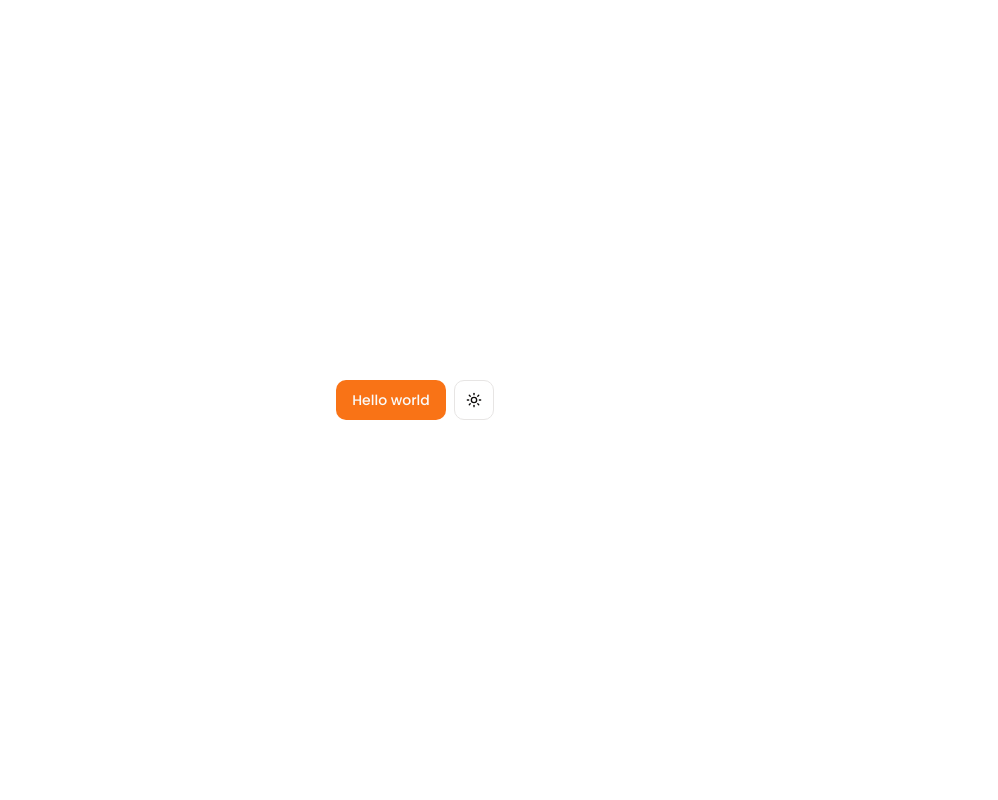
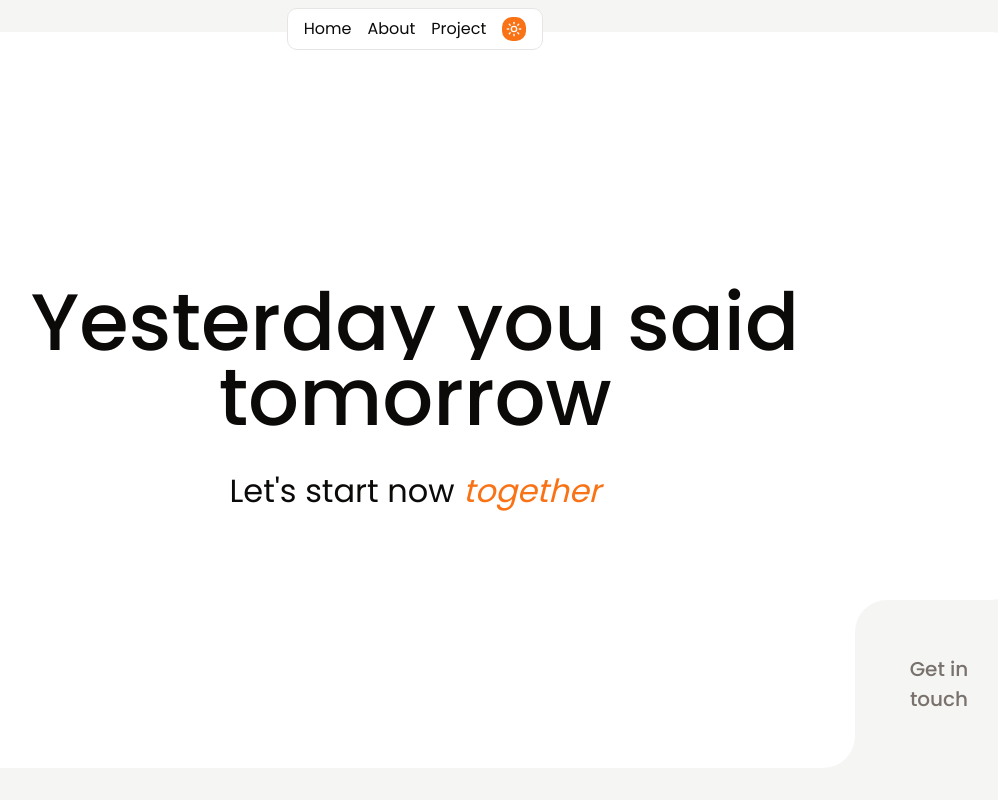
Before and after one commit to remus00/portfolio-remus, a Next.js app: page / in a window 1280 px wide. Shown: the top 800 px of the page, without its empty margins (225-1223 px from the left). Built offline with nearby package versions, Linux system fonts and the light colour scheme.

Commit message:
add hero section

```diff
--- a/app/globals.css
+++ b/app/globals.css
@@ -8,7 +8,7 @@ body {
 
 @layer base {
     :root {
-        --background: 0 0% 100%;
+        --background: 60 4.8% 95.9%;
         --foreground: 20 14.3% 4.1%;
         --card: 0 0% 100%;
         --card-foreground: 20 14.3% 4.1%;
@@ -36,7 +36,7 @@ body {
     }
 
     .dark {
-        --background: 20 14.3% 4.1%;
+        --background: 12 6.5% 15.1%;
         --foreground: 60 9.1% 97.8%;
         --card: 20 14.3% 4.1%;
         --card-foreground: 60 9.1% 97.8%;
@@ -71,3 +71,11 @@ body {
         @apply bg-background text-foreground;
     }
 }
+
+.line {
+    @apply overflow-hidden;
+}
+
+.word {
+    @apply translate-y-full;
+}
--- a/app/page.tsx
+++ b/app/page.tsx
@@ -1,11 +1,17 @@
-import { ThemeToggleButton } from '@/components/custom/theme-toggle-button';
-import { Button } from '@/components/ui/button';
+import { AboutSection } from '@/components/section/about';
+import { Experience } from '@/components/section/experience';
+import { Hero } from '@/components/section/hero';
+import { Navbar } from '@/components/section/navbar';
+import { Projects } from '@/components/section/projects';
 
 export default function Home() {
     return (
-        <div className="flex h-screen w-full items-center justify-center gap-2">
-            <Button> Hello world</Button>
-            <ThemeToggleButton />
+        <div className="flex h-fit w-full flex-col items-center justify-center bg-background">
+            <Navbar />
+            <Hero />
+            <AboutSection />
+            <Experience />
+            <Projects />
         </div>
     );
 }
--- /dev/null
+++ b/components/custom/cut-out-container.tsx
@@ -0,0 +1,28 @@
+import { HTMLAttributes, ReactNode } from 'react';
+
+interface Props extends HTMLAttributes<HTMLDivElement> {
+    children: ReactNode;
+    button: ReactNode;
+}
+
+export const CutOutContainer = ({ children, button, ...rest }: Props) => {
+    return (
+        <div className="relative flex h-screen w-full bg-background" {...rest}>
+            <div className="absolute left-1/2 top-1/2 h-[calc(100vh-64px)] w-[calc(100vw-64px)] -translate-x-1/2 -translate-y-1/2 rounded-[32px] bg-card">
+                <div className="flex h-full w-full items-center justify-center">
+                    {children}
+                </div>
+            </div>
+            <div className="absolute bottom-[32px] right-[32px] flex size-[168px] items-center justify-center rounded-tl-[32px] bg-background p-8">
+                {button}
+            </div>
+            <div className="absolute bottom-[32px] right-[200px] size-[50px] bg-background">
+                <div className="h-full w-full rounded-br-[32px] bg-card"></div>
+            </div>
+
+            <div className="absolute bottom-[200px] right-[32px] size-[50px] bg-background">
+                <div className="h-full w-full rounded-br-[32px] bg-card"></div>
+            </div>
+        </div>
+    );
+};
--- a/components/custom/theme-toggle-button.tsx
+++ b/components/custom/theme-toggle-button.tsx
@@ -17,7 +17,7 @@ export function ThemeToggleButton() {
     return (
         <DropdownMenu>
             <DropdownMenuTrigger asChild>
-                <Button variant="outline" size="icon">
+                <Button variant="default" size="icon" className="!size-[24px]">
                     <Sun className="h-[1.2rem] w-[1.2rem] rotate-0 scale-100 transition-all dark:-rotate-90 dark:scale-0" />
                     <Moon className="absolute h-[1.2rem] w-[1.2rem] rotate-90 scale-0 transition-all dark:rotate-0 dark:scale-100" />
                     <span className="sr-only">Toggle theme</span>
--- /dev/null
+++ b/components/section/about.tsx
@@ -0,0 +1,7 @@
+export const AboutSection = () => {
+    return (
+        <section id="about" className="h-[50vh] w-full">
+            AboutSection
+        </section>
+    );
+};
--- /dev/null
+++ b/components/section/experience.tsx
@@ -0,0 +1,7 @@
+export const Experience = () => {
+    return (
+        <section id="experience" className="h-[50vh] w-full">
+            Experience
+        </section>
+    );
+};
--- /dev/null
+++ b/components/section/hero.tsx
@@ -0,0 +1,58 @@
+'use client';
+import useTextRevealAnimation from '@/hooks/use-text-reveal-animation';
+import { motion } from 'motion/react';
+import { useEffect } from 'react';
+import { CutOutContainer } from '../custom/cut-out-container';
+import { Button } from '../ui/button';
+
+export const Hero = () => {
+    const { scope: h1Scope, entranceAnimation: h1Animation } = useTextRevealAnimation();
+    const { scope: pScope, entranceAnimation: pAnimation } = useTextRevealAnimation();
+    const { scope: btnTextScope, entranceAnimation: btnTextAnimation } =
+        useTextRevealAnimation();
+
+    useEffect(() => {
+        h1Animation().then(() => pAnimation().then(() => btnTextAnimation()));
+    }, [h1Animation, pAnimation]);
+
+    return (
+        <CutOutContainer
+            id="hero"
+            button={
+                <Button
+                    variant="secondary"
+                    className="h-full w-full rounded-[16px] text-[20px] text-muted-foreground transition-all duration-300 hover:scale-110 hover:text-black dark:hover:text-white"
+                >
+                    <motion.p
+                        ref={btnTextScope}
+                        initial={{ opacity: 0 }}
+                        animate={{ opacity: 1 }}
+                    >
+                        Get in <br />
+                        touch
+                    </motion.p>
+                </Button>
+            }
+        >
+            <div className="flex flex-col">
+                <motion.h1
+                    ref={h1Scope}
+                    initial={{ opacity: 0 }}
+                    animate={{ opacity: 1 }}
+                    className="w-full max-w-[800px] text-center text-[80px] font-medium leading-[75px] tracking-[-0.03px]"
+                >
+                    Yesterday you said tomorrow
+                </motion.h1>
+                <motion.p
+                    ref={pScope}
+                    initial={{ opacity: 0 }}
+                    animate={{ opacity: 1 }}
+                    className="mt-8 text-center text-[32px]"
+                >
+                    Let&apos;s start now{' '}
+                    <span className="italic text-primary">together</span>
+                </motion.p>
+            </div>
+        </CutOutContainer>
+    );
+};
--- /dev/null
+++ b/components/section/navbar.tsx
@@ -0,0 +1,52 @@
+'use client';
+
+import { cn } from '@/lib/utils';
+import { Icon } from '@iconify/react';
+import { AnimatePresence, motion, useMotionValueEvent, useScroll } from 'framer-motion';
+import { Fragment, useState } from 'react';
+import { ThemeToggleButton } from '../custom/theme-toggle-button';
+
+export const Navbar = () => {
+    const [isOpen, setIsOpen] = useState<boolean>(false);
+    const { scrollY } = useScroll();
+    const [scrolledPastThreshold, setScrolledPastThreshold] = useState(false);
+
+    useMotionValueEvent(scrollY, 'change', (latest) => {
+        setScrolledPastThreshold(latest > 950);
+
+        if (!scrolledPastThreshold) setIsOpen(false);
+    });
+
+    const handleOpen = () => {
+        setIsOpen(!isOpen);
+    };
+
+    return (
+        <motion.div
+            className={cn(
+                'fixed top-2 z-50 flex w-fit items-center gap-4 rounded-md border bg-card px-4 py-2',
+                scrolledPastThreshold && 'rounded-full py-4'
+            )}
+            initial={{ x: 0 }}
+            animate={{ x: scrolledPastThreshold ? window.innerWidth / 2 - 34 : 0 }}
+            transition={{ duration: 0.5, ease: 'easeInOut' }}
+        >
+            <AnimatePresence>
+                {scrolledPastThreshold ? (
+                    <Icon icon="ri:menu-fill" onClick={handleOpen} />
+                ) : (
+                    <Fragment>
+                        <p>Home</p>
+                        <p>About</p>
+                        <p>Project</p>
+                        <ThemeToggleButton />
+                    </Fragment>
+                )}
+            </AnimatePresence>
+
+            <AnimatePresence>
+                {isOpen && <div className="absolute right-0 top-10">Prova</div>}
+            </AnimatePresence>
+        </motion.div>
+    );
+};
--- /dev/null
+++ b/components/section/projects.tsx
@@ -0,0 +1,7 @@
+export const Projects = () => {
+    return (
+        <section id="projects" className="h-[50vh] w-full">
+            Projects
+        </section>
+    );
+};
--- /dev/null
+++ b/hooks/use-text-reveal-animation.ts
@@ -0,0 +1,41 @@
+import { stagger, useAnimate } from 'motion/react';
+import { useEffect } from 'react';
+import SplitType from 'split-type';
+
+export default function useTextRevealAnimation() {
+    const [scope, animate] = useAnimate();
+
+    useEffect(() => {
+        new SplitType(scope.current, {
+            types: 'lines,words',
+            tagName: 'span',
+        });
+    }, [scope]);
+
+    function entranceAnimation() {
+        return animate(
+            scope.current.querySelectorAll('.word'),
+            {
+                transform: 'translateY(0)',
+            },
+            { duration: 0.5, delay: stagger(0.15) }
+        );
+    }
+
+    function exitAnimation() {
+        return animate(
+            scope.current.querySelectorAll('.word'),
+            {
+                transform: 'translateY(100%)',
+            },
+            {
+                duration: 0.3,
+                delay: stagger(-0.025, {
+                    startDelay: scope.current.querySelectorAll('.word') * 0.025,
+                }),
+            }
+        );
+    }
+
+    return { scope, entranceAnimation, exitAnimation };
+}
--- a/package.json
+++ b/package.json
@@ -14,14 +14,17 @@
     "class-variance-authority": "^0.7.1",
     "clsx": "^2.1.1",
     "lucide-react": "^0.471.1",
+    "motion": "^11.18.0",
     "next": "15.1.4",
     "next-themes": "^0.4.4",
     "react": "^19.0.0",
     "react-dom": "^19.0.0",
+    "split-type": "^0.3.4",
     "tailwind-merge": "^2.6.0",
     "tailwindcss-animate": "^1.0.7"
   },
   "devDependencies": {
+    "@iconify/react": "^5.2.0",
     "@types/node": "^20",
     "@types/react": "^19",
     "@types/react-dom": "^19",
```
Also changed, not shown: 1 other file (tests, documents, lock files or other folders).
